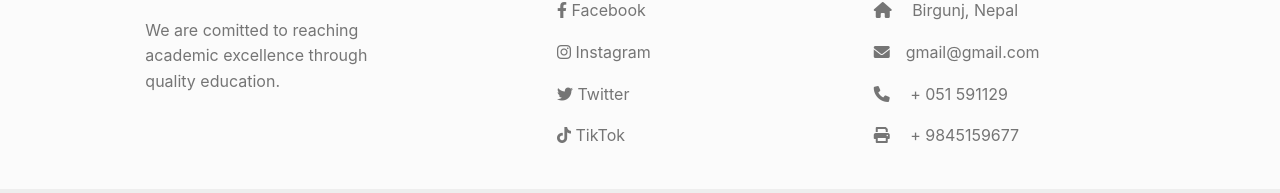
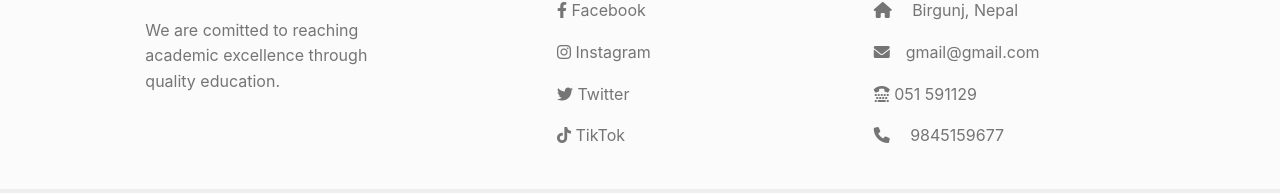
Before and after one commit to aryanPokharel/siddharthaSchoolAndCollege, a React (Create React App) app: page /contact in a window 1280 px wide. Shown: the part 549-742 px from the top of the page. Built offline with nearby package versions, Linux system fonts and the light colour scheme.

Commit message:
footer icon update

```diff
--- a/src/components/Footer.js
+++ b/src/components/Footer.js
@@ -73,10 +73,10 @@ function Footer() {
                   gmail@gmail.com
                 </p>
                 <p>
-                  <i className="fas fa-phone me-3" /> + 051 591129
+                  <i className="fa-solid fa-tty" /> 051 591129
                 </p>
                 <p>
-                  <i className="fas fa-print me-3" /> + 9845159677
+                  <i className="fas fa-phone me-3" /> 9845159677
                 </p>
               </div>
             </div>
```
